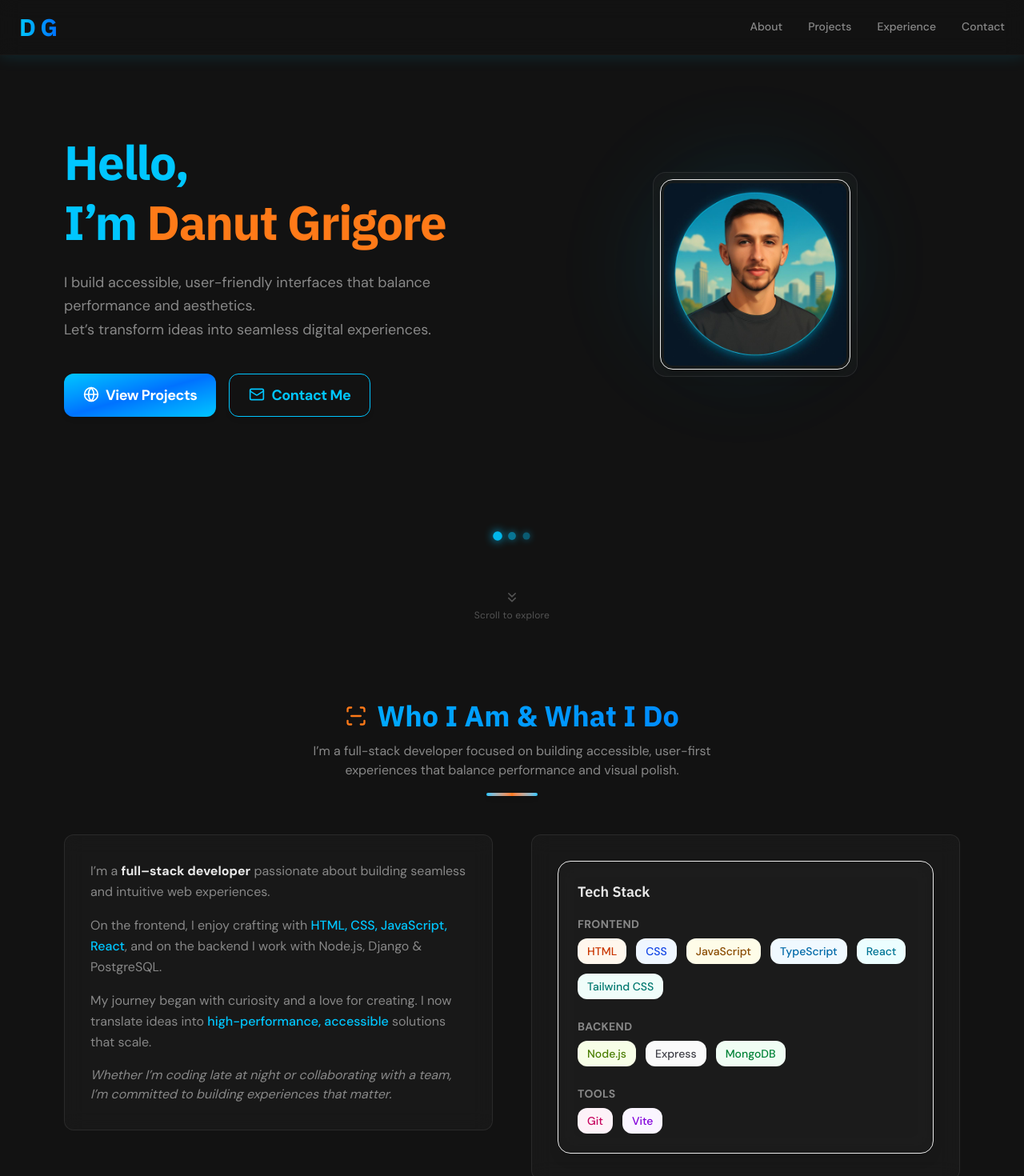
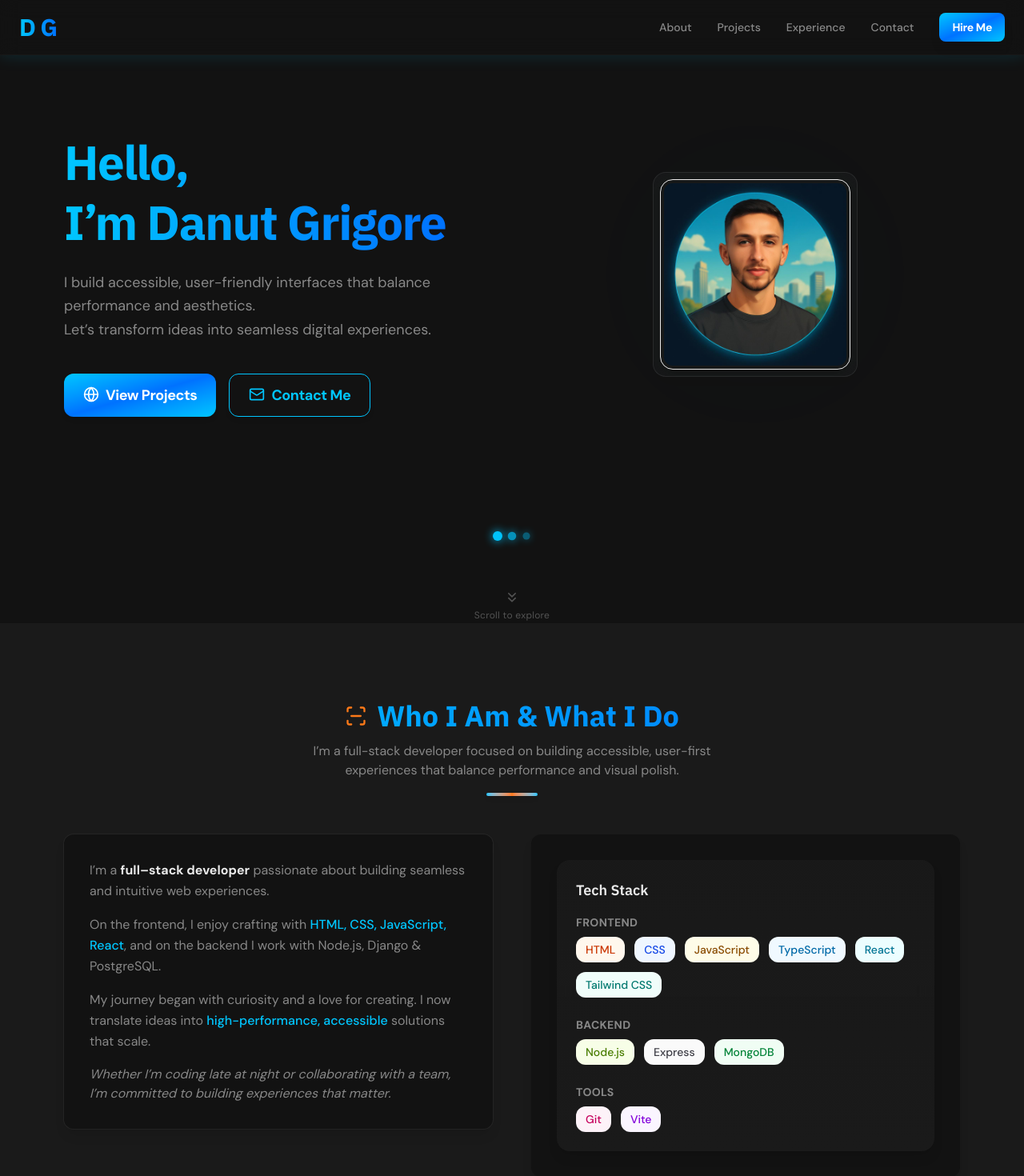
Before and after one commit to Danut89/tailwindcss4, a React (Vite) app: page / in a window 1280 px wide. Shown: the top 1470 px of the page at 80% size. Built offline with nearby package versions, Linux system fonts and the light colour scheme.

Commit message:
Adjusted the animation consistency and divided sections with colours

```diff
--- a/src/components/About.jsx
+++ b/src/components/About.jsx
@@ -18,7 +18,7 @@ const fadeIn = {
 
 const About = () => {
   return (
-    <section id="about" className="bg-background text-text px-6 md:px-12 lg:px-20 py-24 font-body">
+    <section id="about" className="bg-[var(--color-surface-alt)] text-text px-6 md:px-12 lg:px-20 py-24 font-body">
       <div className="max-w-6xl mx-auto">
 
         {/* 🔹 Title */}
@@ -47,7 +47,7 @@ const About = () => {
 
           {/* 💬 About Text */}
           <motion.div
-            className="glass-effect p-6 md:p-8 rounded-xl hover:shadow-glow transition duration-300"
+            className="bg-background ring-1 ring-white/5 backdrop-blur-md shadow-lg  p-6 md:p-8 rounded-xl hover:shadow-glow"
             initial="hidden"
             whileInView="visible"
             viewport={{ once: true }}
@@ -70,12 +70,13 @@ const About = () => {
 
           {/* 🛠️ Skills */}
           <motion.div
-            className="glass-effect p-6 md:p-8 rounded-xl hover:shadow-glow transition duration-300"
+            className="bg-background  shadow-lg   p-6 md:p-8 rounded-xl"
             initial="hidden"
             whileInView="visible"
             viewport={{ once: true }}
             custom={2}
             variants={fadeIn}
+
           >
             <Skills />
           </motion.div>
--- a/src/components/Contact.jsx
+++ b/src/components/Contact.jsx
@@ -4,7 +4,7 @@ import { Mail, SendHorizonal } from 'lucide-react';
 
 const Contact = () => {
   return (
-    <section id="contact" className="py-24 px-6 text-text font-body">
+    <section id="contact" className="py-24 px-6 bg-[var(--color-surface-alt)] text-text font-body">
       <div className="max-w-3xl mx-auto">
 
         {/* 🔹 Heading */}
@@ -15,7 +15,7 @@ const Contact = () => {
           viewport={{ once: true }}
           className="text-center mb-12"
         >
-          <h2 className="section-title justify-center">
+          <h2 className="section-title text-gradient justify-center">
             <Mail className="w-6 h-6 text-primary" />
             Let’s Connect
           </h2>
@@ -24,26 +24,26 @@ const Contact = () => {
           </p>
         </motion.div>
 
-        {/* ✨ Form */}
+        {/* ✨ New Modern Contact Box */}
         <motion.form
           initial={{ opacity: 0, y: 30 }}
           whileInView={{ opacity: 1, y: 0 }}
           transition={{ duration: 0.7, ease: 'easeOut', delay: 0.2 }}
           viewport={{ once: true }}
-          action="https://formspree.io/f/your-form-id" // ✅ Replace with real Formspree ID
+          action="https://formspree.io/f/your-form-id"
           method="POST"
-          className="card-glass border border-border p-8 rounded-2xl shadow-lg space-y-6 backdrop-blur-md"
+          className="relative border border-glass bg-dark-surface/70 backdrop-blur-lg p-10 rounded-3xl shadow-2xl ring-1 ring-white/10 hover:ring-primary/40 transition-all duration-300"
         >
-          {/* Anti-spam honeypot */}
           <input type="text" name="_gotcha" style={{ display: 'none' }} />
 
+          <div className="space-y-6">
             {/* Name */}
             <input
               type="text"
               name="name"
               placeholder="Your Name"
               required
-            className="w-full px-4 py-3 rounded-xl bg-white/5 text-text placeholder:text-muted border border-border focus:outline-none focus:ring-2 focus:ring-primary/60 transition"
+              className="w-full rounded-lg border border-border bg-transparent px-4 py-3 text-text placeholder:text-muted focus:outline-none focus:ring-1 focus:ring-primary focus:border-primary transition"
             />
 
             {/* Email */}
@@ -52,7 +52,7 @@ const Contact = () => {
               name="email"
               placeholder="Your Email"
               required
-            className="w-full px-4 py-3 rounded-xl bg-white/5 text-text placeholder:text-muted border border-border focus:outline-none focus:ring-2 focus:ring-primary/60 transition"
+              className="w-full rounded-lg border border-border bg-transparent px-4 py-3 text-text placeholder:text-muted focus:outline-none focus:ring-1 focus:ring-primary focus:border-primary transition"
             />
 
             {/* Message */}
@@ -61,7 +61,7 @@ const Contact = () => {
               rows="6"
               placeholder="Your Message"
               required
-            className="w-full px-4 py-3 rounded-xl bg-white/5 text-text placeholder:text-muted border border-border focus:outline-none focus:ring-2 focus:ring-primary/60 transition resize-none"
+              className="w-full rounded-lg border border-border bg-transparent px-4 py-3 text-text placeholder:text-muted focus:outline-none focus:ring-1 focus:ring-primary focus:border-primary transition"
             ></textarea>
 
             {/* Submit */}
@@ -70,11 +70,12 @@ const Contact = () => {
               whileTap={{ scale: 0.97 }}
               type="submit"
               aria-label="Send contact message"
-            className="btn btn-outline flex items-center gap-2 justify-center"
+              className="btn btn-outline flex items-center gap-2 justify-center w-full sm:w-auto"
             >
               <SendHorizonal className="w-4 h-4" />
               <span>Send Message</span>
             </motion.button>
+          </div>
         </motion.form>
       </div>
     </section>
--- a/src/components/Experience.jsx
+++ b/src/components/Experience.jsx
@@ -59,7 +59,7 @@ const Card = ({ entry, index, isOpen, toggle }) => (
     whileInView={{ opacity: 1, y: 0 }}
     viewport={{ once: true }}
     transition={{ duration: 0.6, delay: index * 0.15 }}
-    className="education-card"
+    className="education-card hover:ring-1 hover:ring-primary/40"
   >
     <div className="flex justify-between items-start gap-3">
       <div>
@@ -102,7 +102,7 @@ const Experience = () => {
   const [openExp, setOpenExp] = useState(null);
 
   return (
-    <section id="experience" className="bg-background py-24 px-6 text-text font-body">
+    <section id="experience" className="bg-[var(--color-surface-alt)]  py-24 px-6 text-text font-body">
       <div className="max-w-7xl mx-auto space-y-20">
 
         {/* 🧠 Section Header */}
@@ -120,7 +120,7 @@ const Experience = () => {
         <div className="mt-4 w-16 h-1 bg-gradient-to-r from-primary via-accent to-primary mx-auto rounded-full shadow-md" />
 
         {/* 🎓 Education */}
-        <div className="space-y-8">
+        <div className="space-y-8 ">
           <h3 className="text-2xl font-bold text-primary flex items-center gap-2">
             <GraduationCap className="w-5 h-5 text-primary" />
             Education
--- a/src/components/Hero.jsx
+++ b/src/components/Hero.jsx
@@ -16,7 +16,7 @@ const Hero = () => {
       transition={{ duration: 0.7, ease: 'easeOut' }}
       className="flex flex-col items-center md:items-start"
     >
-      <h1 className="text-4xl sm:text-5xl lg:text-6xl font-heading font-bold tracking-tight leading-tight text-primary">
+      <h1 className="text-4xl sm:text-5xl lg:text-6xl font-heading font-bold tracking-tight leading-tight text-gradient">
         Hello, <br />
         I’m <span className="text-accent">Danut Grigore</span>
       </h1>
@@ -58,11 +58,11 @@ const Hero = () => {
       whileInView={{ opacity: 1, scale: 1 }}
       transition={{ duration: 0.7, delay: 0.2, ease: 'easeOut' }}
       viewport={{ once: true }}
-      className="flex justify-center mt-12 md:mt-0 relative"
+      className="flex justify-center mt-12 md:mt-0 relative hover:scale-[1.02] hover:shadow-2xl hover:shadow-primary/10 transition duration-300"
     >
       {/* Blurred Glow Behind */}
       <div className="absolute inset-0 flex items-center justify-center pointer-events-none">
-        <div className="w-72 h-72 rounded-full bg-gradient-to-br from-primary/30 to-accent-peach/20 blur-3xl opacity-40"></div>
+        <div className="w-72 h-72 rounded-full"></div>
       </div>
 
       <div className="relative w-56 h-56 sm:w-64 sm:h-64 glass-effect rounded-2xl p-2 border border-accent-peach/30 glow-ring z-10">
--- a/src/components/Navbar.jsx
+++ b/src/components/Navbar.jsx
@@ -1,63 +1,74 @@
 import React, { useState } from 'react';
-import { Menu, X } from 'lucide-react'; // Lucide icons for mobile toggle
+import { Menu, X } from 'lucide-react';
 
 const Navbar = () => {
   const [isOpen, setIsOpen] = useState(false);
   const toggleMenu = () => setIsOpen(!isOpen);
 
-  const links = ['about', 'projects', 'experience', 'contact'];
+  const links = [
+    { id: 'about', label: 'About' },
+    { id: 'projects', label: 'Projects' },
+    { id: 'experience', label: 'Experience' },
+    { id: 'contact', label: 'Contact' },
+  ];
 
   return (
     <header className="sticky top-0 z-50 border-b border-glass bg-dark-surface/80 backdrop-blur-md shadow-glow">
       <nav className="max-w-7xl mx-auto px-6 py-4 flex justify-between items-center">
 
-        {/* 🔷 Logo / Name */}
+        {/* 🔷 Logo */}
         <a
-          href="#"
+          href="#top"
           className="text-xl sm:text-3xl font-heading font-bold tracking-tight text-gradient hover:opacity-90 transition"
         >
           D <span className="text-accent">G</span>
         </a>
 
         {/* 🖥 Desktop Navigation */}
-        <ul className="hidden md:flex items-center gap-8 text-sm font-medium font-body text-muted">
-          {links.map((link) => (
-            <li key={link}>
+        <div className="hidden md:flex items-center gap-8">
+          <ul className="flex items-center gap-8 text-sm font-medium font-body text-muted">
+            {links.map(({ id, label }) => (
+              <li key={id}>
                 <a
-                href={`#${link}`}
-                className="relative hover:text-primary hover-underline capitalize transition duration-200"
+                  href={`#${id}`}
+                  className="relative hover:text-primary capitalize transition duration-200"
                 >
-                {link}
+                  {label}
                 </a>
               </li>
             ))}
           </ul>
 
-        {/* 📱 Mobile Hamburger Icon */}
+          {/* 💼 CTA Button */}
+          <a
+            href="#cta"
+            className="btn btn-primary btn-nav shadow-glow text-sm"
+          >
+            Hire Me
+          </a>
+        </div>
+
+        {/* 📱 Mobile Toggle */}
         <button
           onClick={toggleMenu}
           className="md:hidden text-muted focus:outline-none"
           aria-label="Toggle Menu"
         >
-          {isOpen ? (
-            <X className="w-6 h-6" />
-          ) : (
-            <Menu className="w-6 h-6" />
-          )}
+          {isOpen ? <X className="w-6 h-6" /> : <Menu className="w-6 h-6" />}
         </button>
       </nav>
 
-      {/* 📱 Mobile Dropdown Menu */}
+      {/* 📱 Mobile Dropdown */}
       {isOpen && (
         <ul className="md:hidden px-6 py-6 bg-dark-surface border-t border-glass space-y-4 text-base font-body text-text fade-in">
-          {links.map((link) => (
-            <li key={link}>
+          {[...links, { id: 'cta', label: 'Hire Me' }].map(({ id, label }) => (
+            <li key={id}>
               <a
-                href={`#${link}`}
+                href={`#${id}`}
                 onClick={toggleMenu}
                 className="block hover:text-primary transition-colors duration-200 capitalize"
               >
-                {link}
+                {label}
               </a>
             </li>
           ))}
--- a/src/components/Skills.jsx
+++ b/src/components/Skills.jsx
@@ -28,7 +28,7 @@ const Skills = () => {
       whileInView={{ opacity: 1, y: 0 }}
       transition={{ duration: 0.6 }}
       viewport={{ once: true }}
-      className="card-glass rounded-2xl p-6 border border-secondary/20 backdrop-blur-md  shadow-lg w-full max-w-2xl mx-auto"
+      className="rounded-2xl p-6 backdrop-blur-md  shadow-lg w-full max-w-2xl mx-auto bg-gradient-to-b from-surface-alt/90 to-surface-alt hover:ring-1 hover:ring-accent/40"
     >
       <h3 className="text-lg font-heading font-semibold text-secondary mb-4">
         Tech Stack
--- a/src/styles/buttons.css
+++ b/src/styles/buttons.css
@@ -78,6 +78,13 @@
   .btn-warning:hover {
     background-color: var(--color-accent);
   }
+
+}
+
+@layer components {
+  .btn-nav {
+    @apply border-primary text-primary hover:bg-primary hover:text-black px-4 py-1.5 rounded-lg transition font-medium;
+  }
 }
 
 /* -------------------------------
@@ -94,9 +101,9 @@
 /* -------------------------------
 📬 Outline Button with Fill Hover
 -------------------------------- */
+@layer components {
   .btn-outline {
-  @apply relative inline-flex items-center justify-center gap-2 text-xs sm:text-sm px-4 py-2 font-semibold rounded-lg border border-primary bg-transparent overflow-hidden transition-all duration-300 shadow-sm;
-  /* Don't need "text-primary" here AND color override below */
+    @apply relative inline-flex items-center justify-center gap-2 text-xs sm:text-sm px-5 py-2 font-semibold rounded-lg border border-primary bg-transparent overflow-hidden transition-all duration-300;
     color: var(--color-primary);
   }
 
@@ -104,10 +111,10 @@
     content: '';
     position: absolute;
     inset: 0;
-  background: var(--color-primary);
+    background: linear-gradient(to right, var(--color-primary), var(--color-deep));
     transform: scaleX(0);
     transform-origin: left;
-  transition: transform 0.4s ease;
+    transition: transform 0.4s ease-in-out;
     z-index: 0;
   }
 
@@ -115,21 +122,24 @@
     transform: scaleX(1);
   }
 
-/* Text inside the button */
+  /* Inner content sits on top */
   .btn-outline > * {
     position: relative;
     z-index: 10;
     transition: color 0.3s ease;
   }
 
-/* 🔥 This is the key fix */
   .btn-outline:hover > * {
-  color: white !important; /* force override if theme cascades */
+    color: white !important;
   }
 
+  /* Optional subtle glow on hover */
   .btn-outline:hover {
-  box-shadow: 0 4px 14px rgba(0, 198, 255, 0.2);
+    box-shadow: 0 6px 20px rgba(0, 198, 255, 0.3);
   }
+}
+
+
 
 
 /* -------------------------------
--- a/src/styles/cards.css
+++ b/src/styles/cards.css
@@ -61,7 +61,7 @@
 
   @layer components {
     .education-card {
-      background-color: var(--color-glass);
+      background-color: var(--color-background);
       backdrop-filter: blur(12px);
       border-radius: 1rem;
       padding: 1.5rem;
@@ -72,7 +72,6 @@
 
     .education-card:hover {
       box-shadow: 0 0 20px rgba(0, 198, 255, 0.1);
-      border-color: var(--color-primary);
     }
 
     .education-title {
--- a/src/styles/index.css
+++ b/src/styles/index.css
@@ -4,22 +4,25 @@
 🎨 Theme Variables (Tailwind 4.1+)
 -------------------------------- */
 @theme {
-  /* 🔤 Font Stack */
+  /* 🅰 Font Stack */
   --font-heading: 'IBM Plex Sans', sans-serif;
   --font-body: 'DM Sans', sans-serif;
 
-  /* 🌈 Color Palette */
-  --color-primary: #00C6FF;       /* Headers, highlights */
-  --color-deep: #0072FF;          /* Buttons, links */
-  --color-accent: #FF7A18;        /* CTAs, hover */
-  --color-background: #121212;    /* Base background */
-  --color-glass: #1E1E1E88;       /* Modals, blur layers */
-  --color-text: #EAEAEA;          /* Headings, content */
-  --color-muted: #888888;         /* Secondary text */
-  --color-success: #00C48C;       /* Status, badges */
-  --color-warning: #FFD166;       /* Highlights, alerts */
-  --color-surface-alt: #1A1A1A;   /* Alternative background */
+  /* 🎨 Color Palette */
+  --color-primary: #00C6FF;          /* Main highlights / headings */
+  --color-deep: #0072FF;             /* Buttons, links */
+  --color-accent: #FF7A18;           /* CTAs, hovers */
+  --color-background: #121212;       /* Base background */
+  --color-surface-alt: #1A1A1A;      /* Alternating sections */
+  --color-surface-glow: #181824;     /* Optional accent section bg */
+  --color-glass: #1E1E1E88;          /* Modals, blurred layers */
+
+  --color-text: #EAEAEA;             /* Primary text */
+  --color-muted: #888888;            /* Subtext */
+  --color-success: #00C48C;          /* Success tags */
+  --color-warning: #FFD166;          /* Warnings, alerts */
 }
+
 
 /* -------------------------------
 🧭 Global HTML & Body Styles
@@ -60,13 +63,20 @@ html {
     position: absolute;
     inset: 0;
     z-index: -1;
-    border-radius: inherit;
-    background: radial-gradient(ellipse at center, var(--color-primary) 0%, transparent 80%);
-    opacity: 0.08; /* Softer glow */
-    filter: blur(60px);
+    background: radial-gradient(circle at center, var(--color-primary) 0%, transparent 70%);
+    opacity: 0.07;
+    filter: blur(100px);
     pointer-events: none;
   }
 }
+
+
+@layer utilities {
+  .icon-link:hover svg {
+    filter: drop-shadow(0 0 6px var(--color-primary));
+  }
+}
+
 
 @layer utilities {
   .animated-border {
```
Also changed, not shown: src/components/BannerCTA.jsx (+30 -37 lines), src/components/Footer.jsx (+14 -14 lines), src/components/Projects.jsx (+6 -2 lines). Lines whose indentation alone changed are shown as unchanged.
